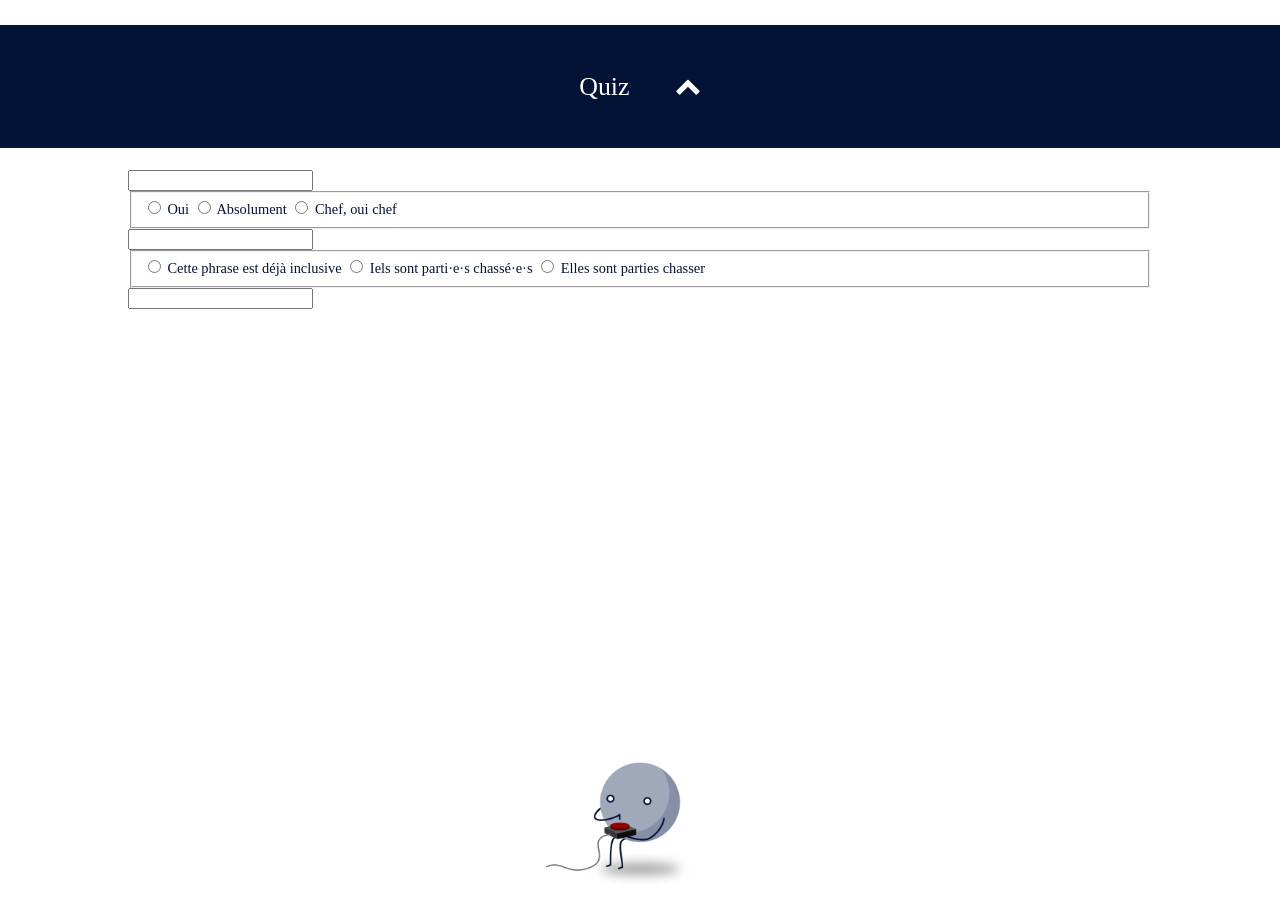
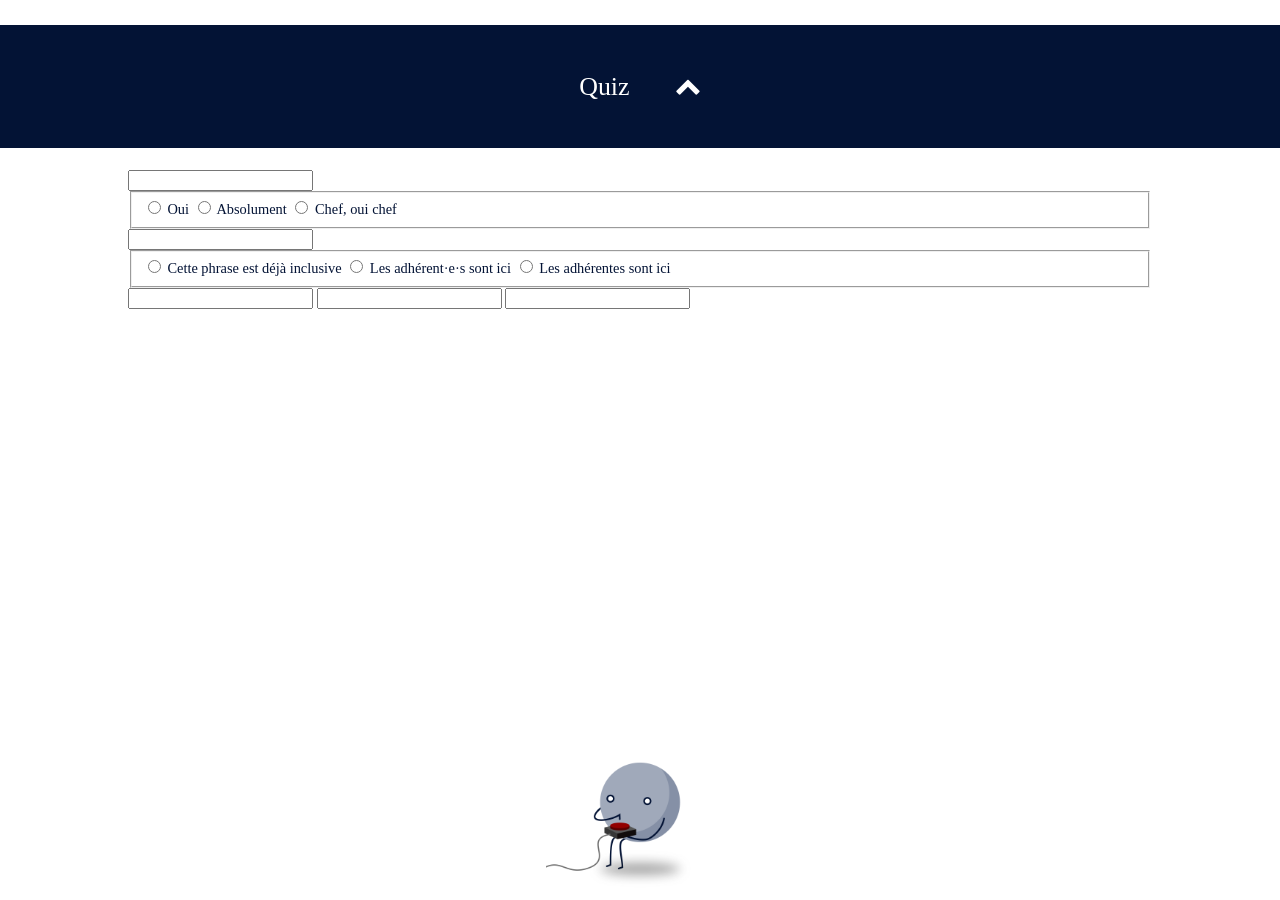
Before and after one commit to FirePowi/ecriture-inclusive, a Jekyll site: the page built from index.html, in a window 1280 px wide and 900 px high, scrolled down 5095 px. Built offline with Jekyll 4.4.1, drawn with Linux system fonts in a browser that asks for light colours; some web fonts are replaced.

Commit message:
Improved css and script for the chatbot

```diff
--- a/chatbotstyle.css
+++ b/chatbotstyle.css
@@ -4,18 +4,40 @@
 cf-chat-response.robot text .show {
     font-size:18px;
     background-color: #031335;
-    font-family: Merienda One;
+    font-family: Montserrat;
     color: white;
     margin-left: 20px;
-    border-radius: 20px 20px 20px 20px;
+    border-top-right-radius: 1em;
+    border-bottom-right-radius: 1em;
+    border-top-left-radius: 0;
+    border-bottom-left-radius: 0;
+}
+
+cf-chat-response.robot text .show:first-child {
+    border-top-left-radius: 1em;
+}
+
+cf-chat-response.robot text .show:last-child {
+    border-bottom-left-radius: 1em;
 }
 
 cf-chat-response.user text .show {
     font-size:18px;
     background-color: #031335;
-    font-family: Merienda One;
+    font-family: Montserrat;
     color: white;
-    border-radius: 20px 20px 20px 20px;
+    border-top-left-radius: 1em;
+    border-bottom-left-radius: 1em;
+    border-top-right-radius: 0;
+    border-bottom-right-radius: 0;
+}
+
+cf-chat-response.user text .show:first-child {
+    border-top-right-radius: 1em;
+}
+
+cf-chat-response.user text .show:last-child {
+    border-bottom-right-radius: 1em;
 }
 
 
--- a/index.html
+++ b/index.html
@@ -152,33 +152,36 @@
 	<form id="main-form" cf-form class="main-form" cf-prevent-autofocus>
 		<input name="first-answer" type="text" cf-questions="Bonjour && Je suis Épicène, le point médian" />
 
-		<fieldset cf-questions="Es tu prêt à démarrer un quizz sur l'écriture inclusive ?">
-			<input type="radio" name="cfc-test" id="test-yes" value="yes">
-			<label for="test-yes">Oui</label>
-			<input type="radio" name="cfc-test" id="test-absolutely" value="yes">
-			<label for="test-absolutely">Absolument</label>
-			<input type="radio" name="cfc-test" id="test-chef" value="no">
-			<label for="test-chef">Chef, oui chef</label>
+		<!-- Quiz Block - Start -->
+		<fieldset cf-questions="Es tu prêt à démarrer un quiz sur l'écriture inclusive ?">
+			<input type="radio" name="cfc-start" id="start-yes" value="true1">
+			<label for="start-yes">Oui</label>
+			<input type="radio" name="cfc-start" id="start-absolutely" value="true2">
+			<label for="start-absolutely">Absolument</label>
+			<input type="radio" name="cfc-start" id="start-chef" value="false">
+			<label for="start-chef">Chef, oui chef</label>
 		</fieldset>
 
-		<!-- path no -->
+			<!-- Answer : Mégenré -->
+		<input type="text" cf-questions="Cheffe ou chef :D ? Attention à l'avenir, ok ?" cf-conditional-cfc-start="false" />
 
-		<input type="text" cf-questions="Attention, chef n'est pas un épicène && Attention à l'avenir ok ?" cf-conditional-cfc-test="no" />
+		<!-- Quiz Block - Simple -->
 
-		<!-- path yes -->
-
-		<fieldset cf-questions="Allons y && Quelle est la bonne écriture inclusive de : && Ils sont partis chassés">
-			<input type="radio" name="cfc-first" id="first-male" value="no">
-			<label for="first-male">Cette phrase est déjà inclusive</label>
-			<input type="radio" name="cfc-first" id="first-correct" value="yes">
-			<label for="first-correct">Iels sont parti·e·s chassé·e·s</label>
-			<input type="radio" name="cfc-first" id="first-female" value="no">
-			<label for="first-female">Elles sont parties chasser</label>
+		<fieldset cf-questions="Allons y && Quelle est la bonne écriture inclusive de : && « Les adhérents sont ici »">
+			<input type="radio" name="cfc-simple" id="simple-male" value="false-h">
+			<label for="simple-male">Cette phrase est déjà inclusive</label>
+			<input type="radio" name="cfc-simple" id="simple-correct" value="true">
+			<label for="simple-correct">Les adhérent·e·s sont ici</label>
+			<input type="radio" name="cfc-simple" id="simple-female" value="false-f">
+			<label for="simple-female">Les adhérentes sont ici</label>
 		</fieldset>
 
-		<!-- path yes -->
-
-		<input type="text" cf-questions="Bien joué o/" cf-conditional-cfc-first="yes" />
+			<!-- Answer : Masculin -->
+		<input type="text" cf-questions="Non, cette phrase n'est pas inclusive car « adhérents » ne visiblise pas les femmes && « Les adhérent·e·s sont ici » est en revanche une forme inclusive" cf-conditional-cfc-simple="false-h" />
+			<!-- Answer : Féminin -->
+		<input type="text" cf-questions="Non, le but de l'écriture inclusive n'est pas de remplacer le masculin par le féminin, mais de rendre visible les hommes ET les femmes && « Les adhérent·e·s sont ici » est en revanche une forme inclusive" cf-conditional-cfc-simple="false-f" />
+			<!-- Answer : Féminin -->
+		<input type="text" cf-questions="Exactement !" cf-conditional-cfc-simple="true" />
 
 	</form>
 </div>
```
Also changed, not shown: style.css (line endings or trailing spaces).
